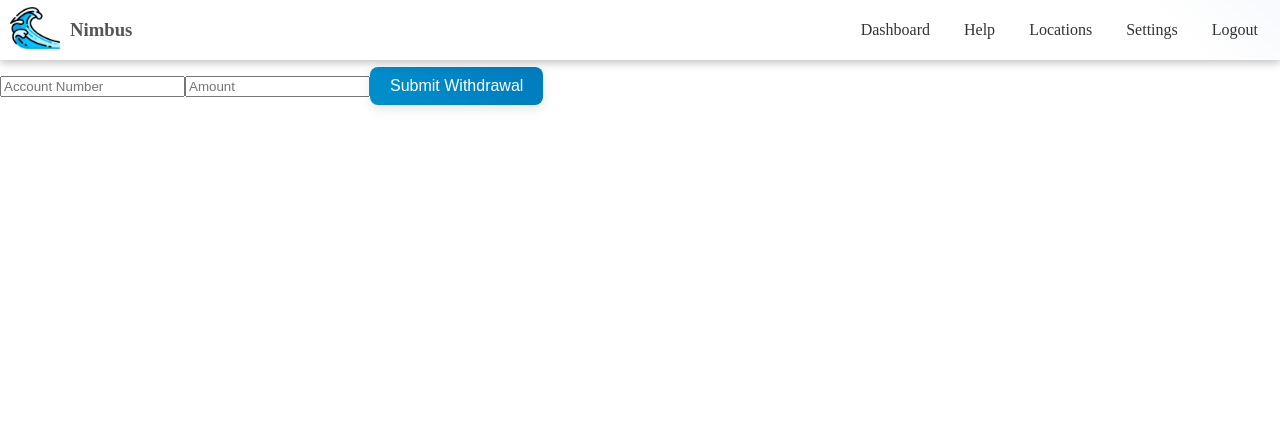
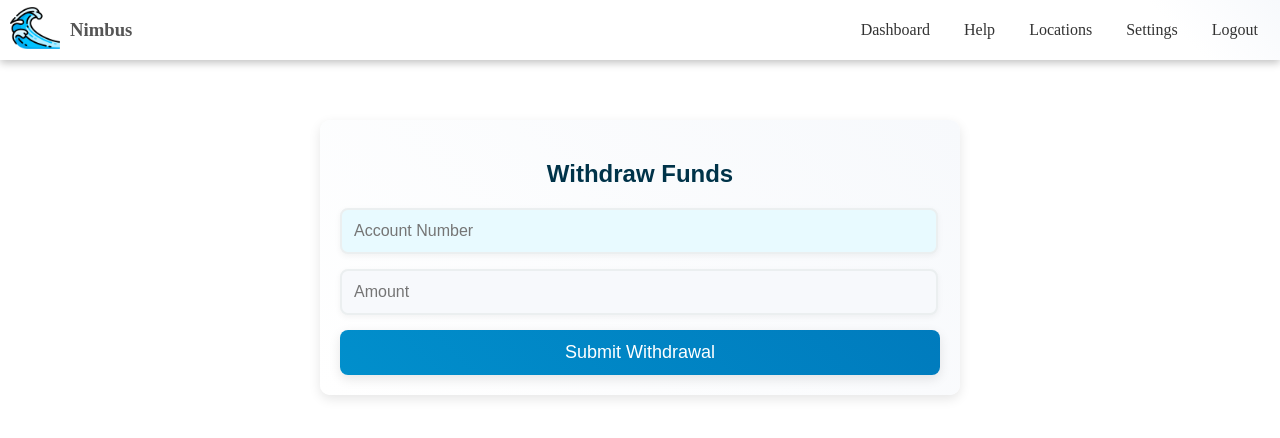
Before and after one commit to ShangchenHsieh/nimbus-cloud-banking, a React (Vite) app in the folder vite_frontend/: page /withdraw in a window 1280 px wide. Shown: the top 438 px of the page. Built offline with nearby package versions, Linux system fonts and the light colour scheme; no server answers.

Commit message:
Repair transfer link, update withdraw to match deposit

```diff
--- a/vite_frontend/src/user_component/UserDashboard.jsx
+++ b/vite_frontend/src/user_component/UserDashboard.jsx
@@ -373,7 +373,12 @@ const UserDashboard = () => {
                                        (window.location.href = "/userpayment")
                                     }
                                  ></UserPaymentOption>
-                                 <UserPaymentOption title="Transfer"></UserPaymentOption>
+                                 <UserPaymentOption
+                                    title="Transfer"
+                                    action={() =>
+                                       (window.location.href = "/usertransfer")
+                                    }
+                                 ></UserPaymentOption>
                                  <UserPaymentOption
                                     title="Deposit"
                                     action={handleDepositClick}
--- a/vite_frontend/src/user_component/Withdrawal.jsx
+++ b/vite_frontend/src/user_component/Withdrawal.jsx
@@ -1,17 +1,17 @@
-import React, { useState, useEffect } from 'react';
+import React, { useState, useEffect } from "react";
 import UserNavbar from "./UserNavBar";
-import './styling/Formstyle.css';
+import "./styling/Withdrawal.css";
 import { jwtDecode } from "jwt-decode";
-import { useNavigate } from 'react-router-dom';
+import { useNavigate } from "react-router-dom";
 
 const Withdraw = () => {
-    const [accountNumber, setAccountNumber] = useState('');
-    const [amount, setAmount] = useState('');
-    const [message, setMessage] = useState('');
-    const navigate = useNavigate()
+   const [accountNumber, setAccountNumber] = useState("");
+   const [amount, setAmount] = useState("");
+   const [message, setMessage] = useState("");
+   const navigate = useNavigate();
    useEffect(() => {
       const fetchAccountNumber = async () => {
-            const token = localStorage.getItem('access_token');
+         const token = localStorage.getItem("access_token");
          console.log("Access Token:", token); // Log the access token
          if (!token) {
             console.error("No access token found");
@@ -25,24 +25,29 @@ const Withdraw = () => {
             console.log("User ID:", id); // Log the user ID
 
             const requestOptions = {
-                    method: 'GET',
+               method: "GET",
                headers: {
-                        'Content-Type': 'application/json',
+                  "Content-Type": "application/json",
                   Authorization: `Bearer ${token}`,
                },
             };
 
-                const response = await fetch(`http://127.0.0.1:8000/account/account-number/${id}/`, requestOptions);
+            const response = await fetch(
+               `http://127.0.0.1:8000/account/account-number/${id}/`,
+               requestOptions
+            );
             console.log("Response Status:", response.status); // Log response status
             if (!response.ok) {
-                    throw new Error(`Error ${response.status}: ${response.statusText}`);
+               throw new Error(
+                  `Error ${response.status}: ${response.statusText}`
+               );
             }
             const data = await response.json();
             console.log("Fetched Data:", data); // Log the data received
             setAccountNumber(data.account_number[0]);
-                console.log(accountNumber)
+            console.log(accountNumber);
          } catch (error) {
-                console.error('Error fetching user data:', error);
+            console.error("Error fetching user data:", error);
          }
       };
 
@@ -51,42 +56,48 @@ const Withdraw = () => {
 
    const handleWithdraw = async (e) => {
       e.preventDefault();
-        const token = localStorage.getItem('access_token');
+      const token = localStorage.getItem("access_token");
       console.log("Access Token:", token); // Log the access token
       if (!token) {
          console.error("No access token found");
          return;
       }
 
-        const response = await fetch('http://127.0.0.1:8000/transactions/withdrawal', {
-            method: 'POST',
+      const response = await fetch(
+         "http://127.0.0.1:8000/transactions/withdrawal",
+         {
+            method: "POST",
             headers: {
-                'Content-Type': 'application/json',
+               "Content-Type": "application/json",
                Authorization: `Bearer ${token}`,
             },
-            body: JSON.stringify({ account_number: accountNumber, amount: parseFloat(amount) })
-        });
+            body: JSON.stringify({
+               account_number: accountNumber,
+               amount: parseFloat(amount),
+            }),
+         }
+      );
       if (!response.ok) {
          const errorData = await response.json();
-            console.log(errorData['error'])
-            setMessage(errorData['error'] || 'Withdrawal failed. Please check your amount.');
-
+         console.log(errorData["error"]);
+         setMessage(
+            errorData["error"] || "Withdrawal failed. Please check your amount."
+         );
       } else {
          const data = await response.json();
-            console.log(data)
-            setMessage(data.message || 'Withdrawal successful');
-            navigate('/userdashboard')
+         console.log(data);
+         setMessage(data.message || "Withdrawal successful");
+         navigate("/userdashboard");
       }
 
-        setMessage('Withdrawal failed. Please enter valid amount.');
-
+      setMessage("Withdrawal failed. Please enter valid amount.");
    };
 
    return (
       <>
          <UserNavbar />
-            <form onSubmit={handleWithdraw}>
-                <h2>Withdraw Funds</h2>
+         <form className="withdrawal-container" onSubmit={handleWithdraw}>
+            <h2 className="withdrawal-title">Withdraw Funds</h2>
             <input
                type="text"
                placeholder="Account Number"
--- a/vite_frontend/src/user_component/styling/UserTransfer.css
+++ b/vite_frontend/src/user_component/styling/UserTransfer.css
@@ -7,6 +7,7 @@
    border-radius: 10px;
    padding: 10px;
    margin: 10px;
+   margin-top: 70px;
 }
 
 .title {
@@ -19,18 +20,19 @@
    display: flex;
    flex-direction: column;
    align-items: flex-start;
-    gap: 20px;
+   padding: 12px;
 }
 
 .transfer-input-group {
    display: flex;
    flex-direction: column;
-    gap: 8px;
+   margin-bottom: 8px;
 }
 
 .text {
    font-size: 16px;
    color: #555;
+   margin-bottom: 8px;
 }
 
 .input-box {
@@ -58,7 +60,7 @@
    border-radius: 10px;
    text-align: center;
    padding: 10px 20px;
-    margin-top: 20px;
+   margin-top: 10px;
    cursor: pointer;
    transition: background-color 0.3s ease;
 }
@@ -72,11 +74,11 @@
 .success-message {
    color: #2ecc71;
    font-size: 16px;
-    margin-top: 20px;
+   margin-top: 18px;
 }
 
 .error-message {
    color: #e74c3c;
    font-size: 16px;
-    margin-top: 20px;
+   margin-top: 18px;
 }
--- /dev/null
+++ b/vite_frontend/src/user_component/styling/Withdrawal.css
@@ -0,0 +1,55 @@
+.withdrawal-container {
+   font-family: "Hammersmith One", sans-serif;
+   width: 100%;
+   max-width: 600px;
+   margin: auto;
+   padding: 20px;
+   background: linear-gradient(45deg, #ffffff 0%, #f7f9fc 100%);
+   box-shadow: 0px 4px 12px rgba(0, 0, 0, 0.1);
+   border-radius: 10px;
+   margin-top: 120px;
+}
+
+.withdrawal-title {
+   font-size: 24px;
+   color: #003349;
+   text-align: center;
+   margin-bottom: 20px;
+}
+
+.withdrawal-container input[type="text"],
+.withdrawal-container input[type="number"] {
+   font-family: "Hammersmith One", sans-serif;
+   width: 95%;
+   padding: 12px;
+   margin-bottom: 15px;
+   border: 2px solid #ebeff0;
+   border-radius: 8px;
+   font-size: 16px;
+   color: #555;
+   background-color: #f7f9fc;
+   box-shadow: 0px 2px 6px rgba(0, 0, 0, 0.05);
+}
+
+.withdrawal-container input[type="text"]:read-only {
+   background-color: #e8faff;
+   color: #555;
+}
+
+.withdrawal-container button {
+   width: 100%;
+   padding: 12px;
+   color: #ffffff;
+   background: linear-gradient(45deg, #018fcc 0%, #007bbd 100%);
+   border: none;
+   border-radius: 8px;
+   font-size: 18px;
+   cursor: pointer;
+   transition: background 0.3s ease, transform 0.2s ease;
+}
+
+.withdrawal-container button:hover {
+   background: linear-gradient(45deg, #d1f4ff 0%, #e8faff 100%);
+   color: #003349;
+   transform: scale(1.05);
+}
```
Lines whose indentation alone changed are shown as unchanged.
